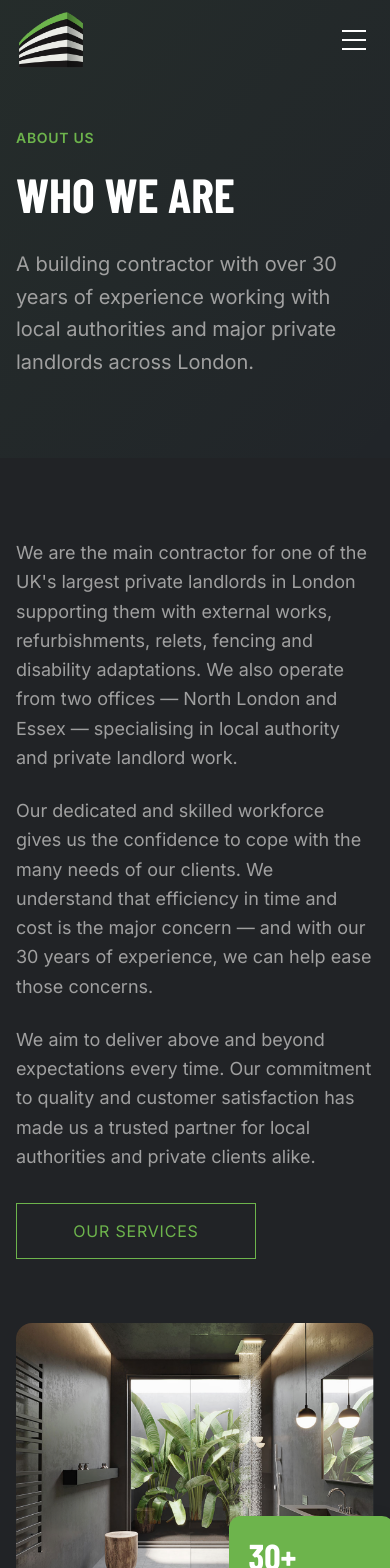
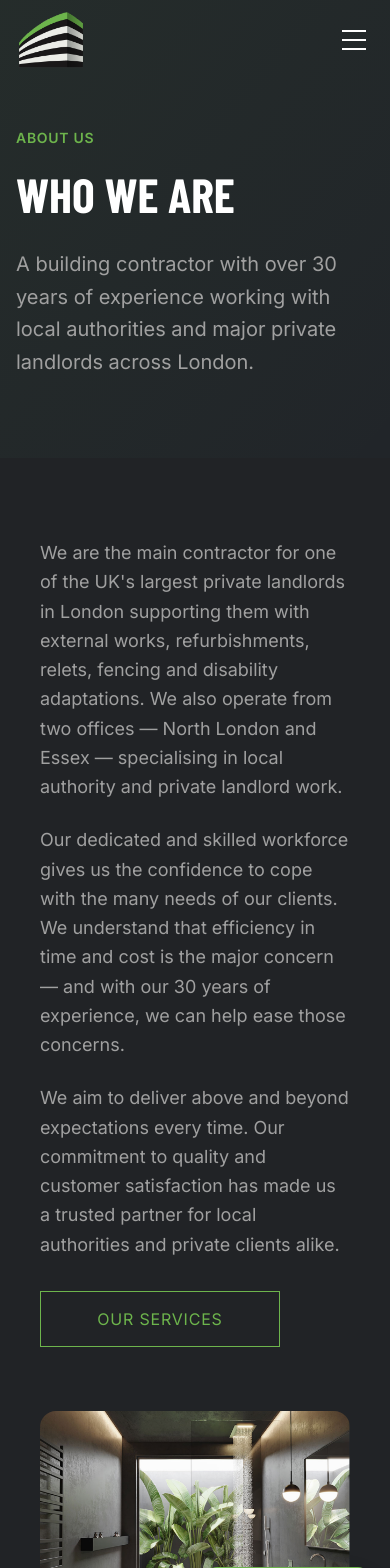
Before and after one commit to vishal-mayo/jhd-builders-website, a React (Vite) app: page /about in a window 390 px wide. Shown: the top 1568 px of the page. Built offline with nearby package versions, Linux system fonts and the light colour scheme; a web font is replaced by a local one.

Commit message:
Increase horizontal padding globally on mobile
- section-padding: px-4→px-6, sm:px-6→sm:px-8
- container-custom: added px-4 sm:px-6 lg:px-8 for consistent spacing
- Reverted specific services section change since now handled globally

```diff
--- a/src/index.css
+++ b/src/index.css
@@ -11,8 +11,8 @@
 
 @layer components {
   .btn-primary { @apply bg-primary text-white px-8 py-4 font-semibold transition-all duration-300 hover:bg-primary-dark; }
-  .section-padding { @apply py-20 px-4 sm:px-6 lg:px-8; }
-  .container-custom { @apply max-w-7xl mx-auto; }
+  .section-padding { @apply py-20 px-6 sm:px-8 lg:px-8; }
+  .container-custom { @apply max-w-7xl mx-auto px-4 sm:px-6 lg:px-8; }
 
   /* CodePen btn-1 Style - Green border */
   .btn-codepen {
--- a/src/pages/Home.jsx
+++ b/src/pages/Home.jsx
@@ -204,8 +204,8 @@
       </section>
 
       {/* Services — wheel + side panel */}
-      <section className="py-20 px-6 sm:px-8 lg:px-8 bg-dark">
-        <div className="container-custom px-2 sm:px-4 lg:px-8">
+      <section className="section-padding bg-dark">
+        <div className="container-custom">
           <motion.div initial={{ opacity: 0, y: 30 }} whileInView={{ opacity: 1, y: 0 }} viewport={{ once: true }} transition={{ duration: 0.6 }} className="text-center max-w-3xl mx-auto mb-16">
             <span className="text-primary font-semibold text-sm uppercase tracking-wider mb-4 block">Our Services</span>
             <h2 className="font-condensed text-4xl lg:text-5xl font-bold text-white mb-4 uppercase">What We Offer</h2>
```
